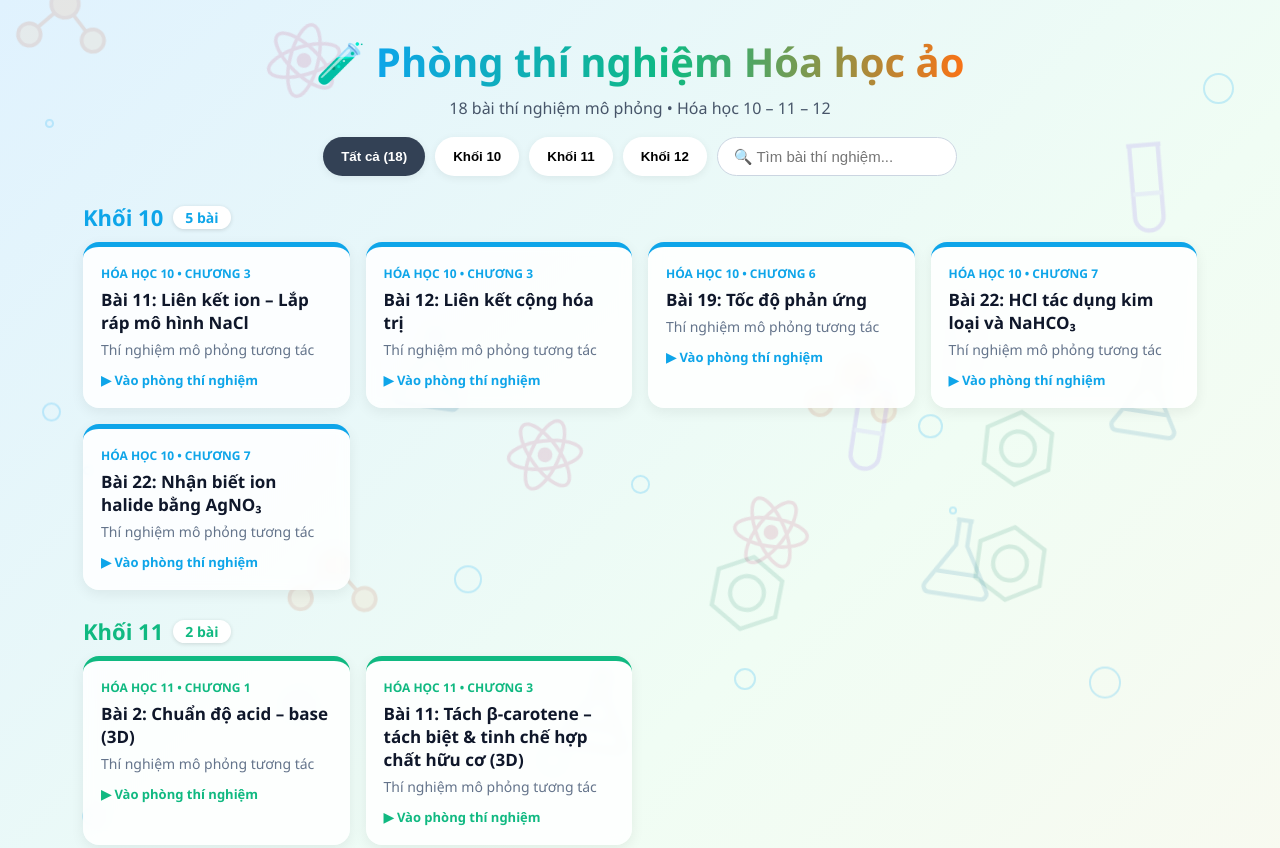
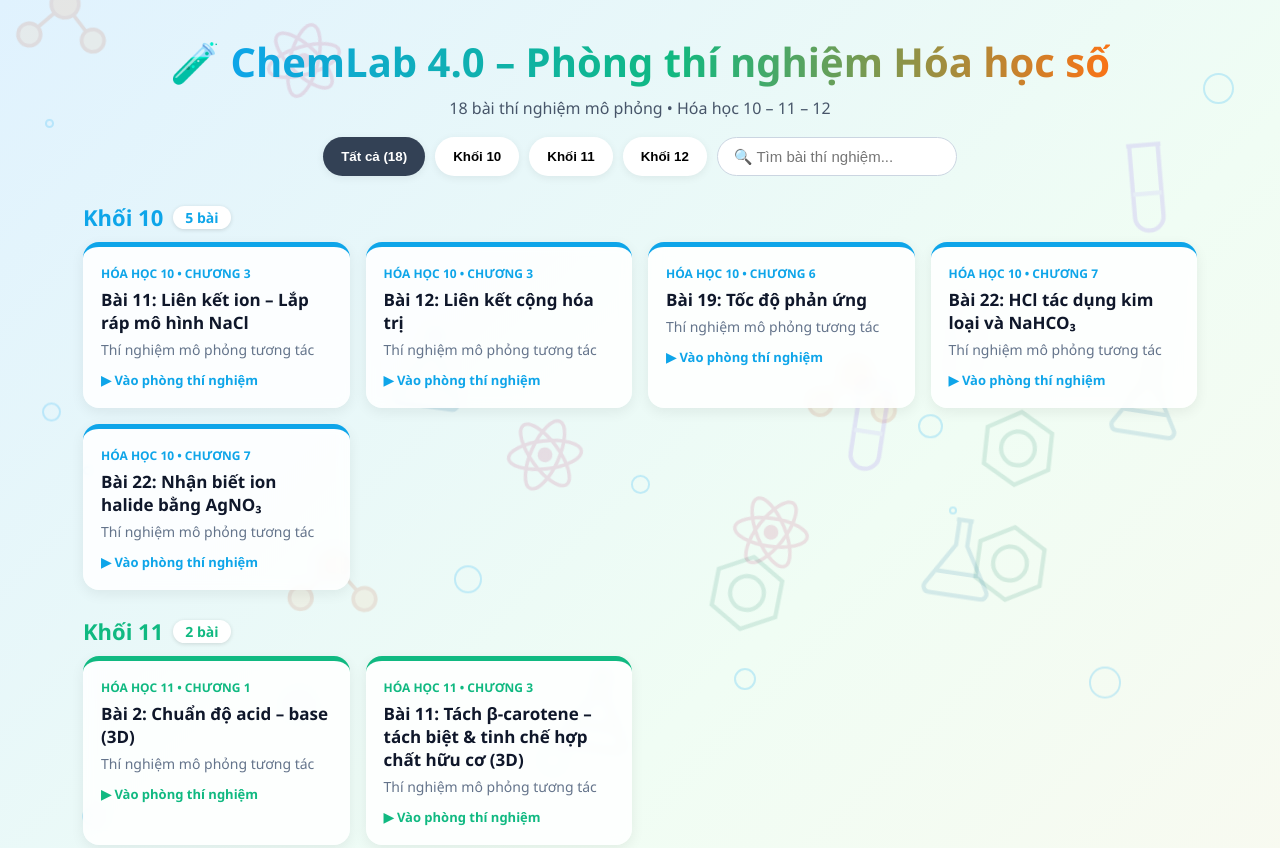
Before and after one commit to hanghoapcb-arch/hanghoapcb-arch.github.io_Review, a plain HTML site: page index.html in a window 1280 px wide. Shown: the top 848 px of the page. Drawn offline with Linux system fonts and the light colour scheme.

Commit message:
Update index.html

```diff
--- a/index.html
+++ b/index.html
@@ -50,7 +50,7 @@ footer{text-align:center;color:#64748b;padding:30px 18px;font-size:13px}
 <body>
 <div class="bg" id="bg"></div>
 <header>
-  <h1>🧪 <span>Phòng thí nghiệm Hóa học ảo</span></h1>
+  <h1>🧪 <span>ChemLab 4.0 – Phòng thí nghiệm Hóa học số</span></h1>
   <p>18 bài thí nghiệm mô phỏng • Hóa học 10 – 11 – 12</p>
   <div class="tools">
     <button class="tab on" data-g="all">Tất cả (18)</button>
```
